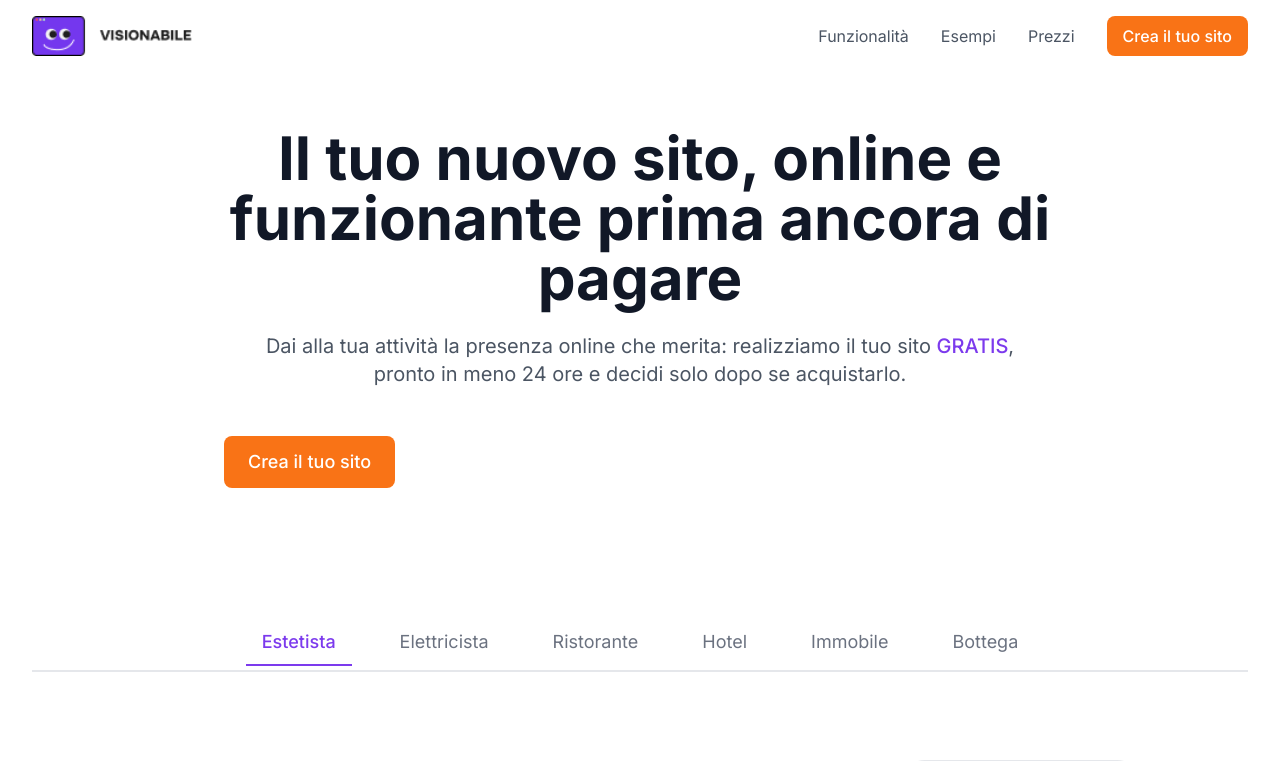
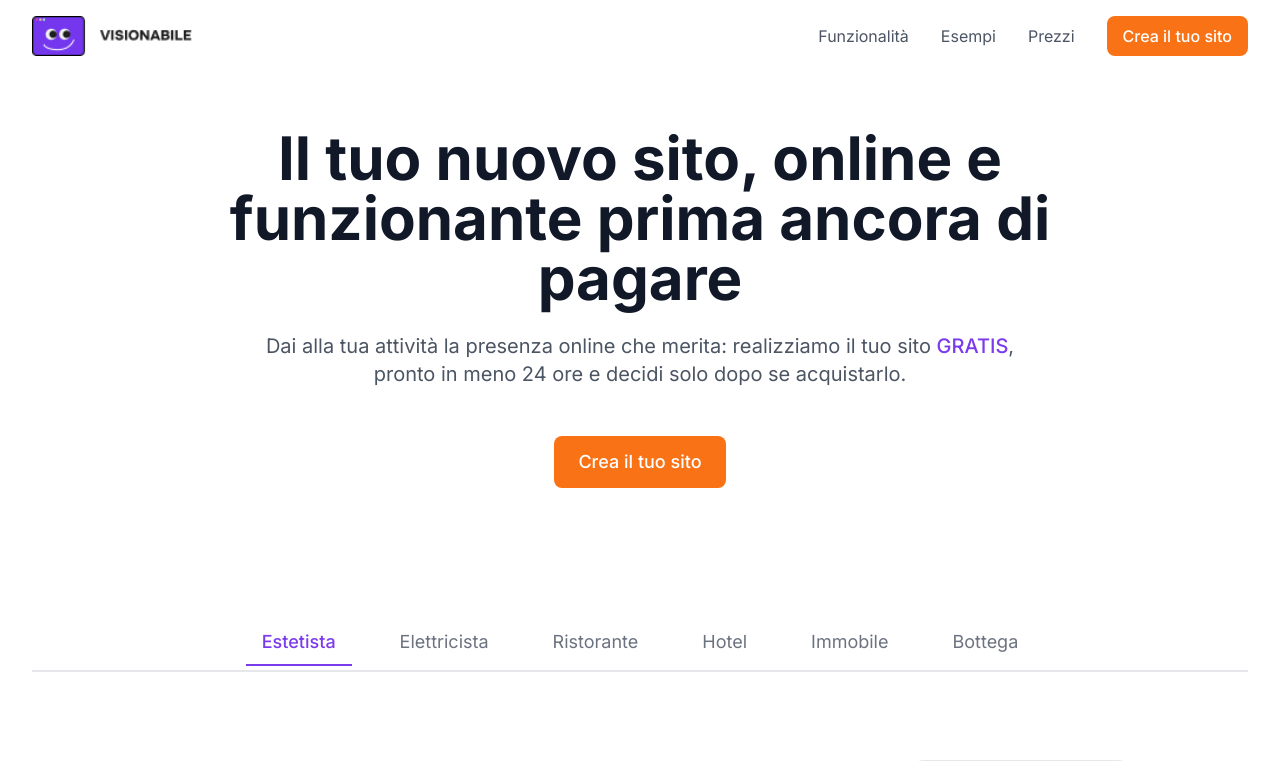
Before and after one commit to marangia/creator-website-magic, a React (Vite) app: page / in a window 1280 px wide. Shown: the top 761 px of the page. Built offline with nearby package versions, Linux system fonts and the light colour scheme.

Commit message:
Center button
The commit centers a button.

```diff
--- a/src/components/Hero.tsx
+++ b/src/components/Hero.tsx
@@ -41,7 +41,7 @@ const Hero = () => {
             Dai alla tua attività la presenza online che merita: realizziamo il tuo sito <span className="text-primary-600 font-medium">GRATIS</span>, pronto in meno 24 ore e decidi solo dopo se acquistarlo.
           </p>
 
-          <div className="pt-6 reveal animate-fade-in" style={{ animationDelay: '400ms' }}>
+          <div className="pt-6 flex justify-center reveal animate-fade-in" style={{ animationDelay: '400ms' }}>
             <Button size="lg">
               Crea il tuo sito
             </Button>
```
